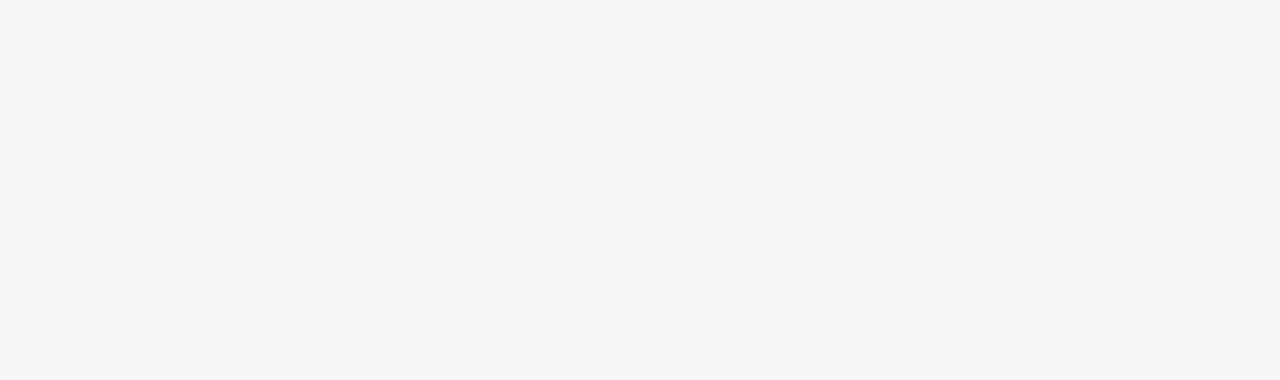
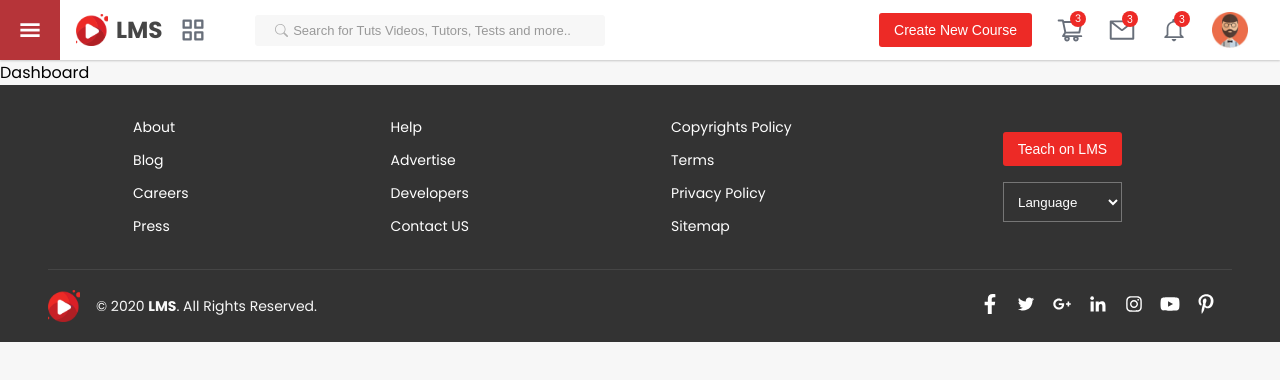
Before and after one commit to ESDEV-CO/lms-edraak, a React (Create React App) app: page /dashboard in a window 1280 px wide. Before the commit this address had no page. Shown: the top 380 px of the page. Built offline with nearby package versions, Linux system fonts and the light colour scheme.

Commit message:
dashboard components

```diff
--- a/src/Routes/AppRoutes.js
+++ b/src/Routes/AppRoutes.js
@@ -8,6 +8,7 @@ import ExploreScreen from "../Screens/ExploreScreen";
 import CourseDetailScreen from "../Screens/CourseDetailScreen";
 import StreamScreen from "../Screens/StreamScreen";
 import AboutScreen from "../Screens/AboutScreen";
+import DashboardScreen from "../Screens/DashboardScreen";
 
 function AppRoutes() {
   return (
@@ -21,6 +22,7 @@ function AppRoutes() {
         <Route path="/course-detail" element={<CourseDetailScreen />} />
         <Route path="/stream" element={<StreamScreen />} />
         <Route path="/about" element={<AboutScreen />} />
+        <Route path="/dashboard" element={<DashboardScreen />} />
       </Routes>
     </>
   );
--- /dev/null
+++ b/src/Screens/DashboardScreen.js
@@ -0,0 +1,16 @@
+import React from "react";
+import Dashboard from "../components/Dashboard/Dashboard";
+import Navbar from "../components/Navbar/Navbar";
+import Footer from "../components/Footer/Footer";
+
+const DashboardScreen = () => {
+  return (
+    <div className="dashboard_container">
+      <Navbar />
+      <Dashboard />
+      <Footer />
+    </div>
+  );
+};
+
+export default DashboardScreen;
--- /dev/null
+++ b/src/components/DashSideBar/DashSideBar.css
@@ -0,0 +1,11 @@
+.dash_sidebar {
+    width: 50%;
+    height: 100svh;
+    background: white;
+    padding-bottom: 1rem;
+
+    &::-webkit-scrollbar {
+        display: none;
+    }
+
+}
--- /dev/null
+++ b/src/components/DashSideBar/DashSideBar.jsx
@@ -0,0 +1,19 @@
+import React from "react";
+import "./DashSideBar.css";
+import { Link } from "react-router-dom";
+import { BiHomeAlt } from "react-icons/bi";
+
+const DashSideBar = () => {
+  return (
+    <div className="dash_sidebar">
+      <Link to={"/"} className=" ">
+        <span className="">
+          <BiHomeAlt />
+        </span>
+        <h5>Home</h5>
+      </Link>
+    </div>
+  );
+};
+
+export default DashSideBar;
--- /dev/null
+++ b/src/components/Dashboard/Dashboard.jsx
@@ -0,0 +1,8 @@
+import React from "react";
+import "./Dashboard.css";
+
+const Dashboard = () => {
+  return <div>Dashboard</div>;
+};
+
+export default Dashboard;
--- a/src/components/Navbar/Navbar.jsx
+++ b/src/components/Navbar/Navbar.jsx
@@ -12,13 +12,14 @@ import { IoMdNotificationsOutline } from "react-icons/io";
 import { TbCircleCheck } from "react-icons/tb";
 import { FiMoon } from "react-icons/fi";
 import Toggle from "../Toggle/Toggle";
+import DashSideBar from "../DashSideBar/DashSideBar";
 
 const Navbar = () => {
   const [toggle, setToggle] = useState(false);
   const [isMessage, setIsMessage] = useState(false);
   const [isNotification, setIsNotification] = useState(false);
   const [isUser, setIsUser] = useState(false);
-
+  // console.log("url :::", window.location?.pathname);
   return (
     <>
       <div className="navbar">
@@ -70,7 +71,11 @@ const Navbar = () => {
         </div>
       </div>
       <div>
-        <div className="toggle_sidebar">{toggle && <SideBar />}</div>
+        {window.location?.pathname === "/dashboard" ? (
+          <div className="toggle_sidebar">{toggle && <DashSideBar />}</div>
+        ) : (
+          <div className="toggle_sidebar">{toggle && <SideBar />}</div>
+        )}
         {isMessage && (
           <div className="message_toggle box_shadow">
             <div className="message_toggle_user">
```
Also changed, not shown: src/components/Dashboard/Dashboard.css (added).
